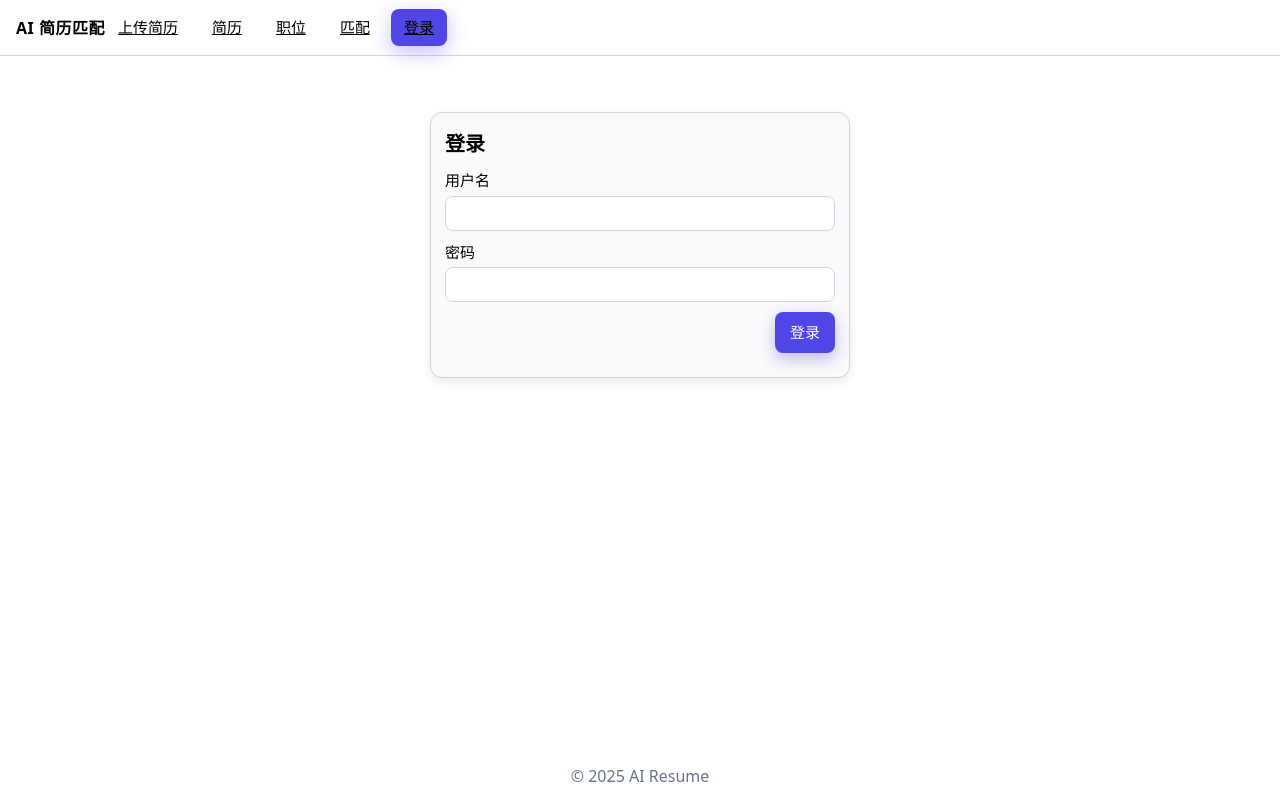
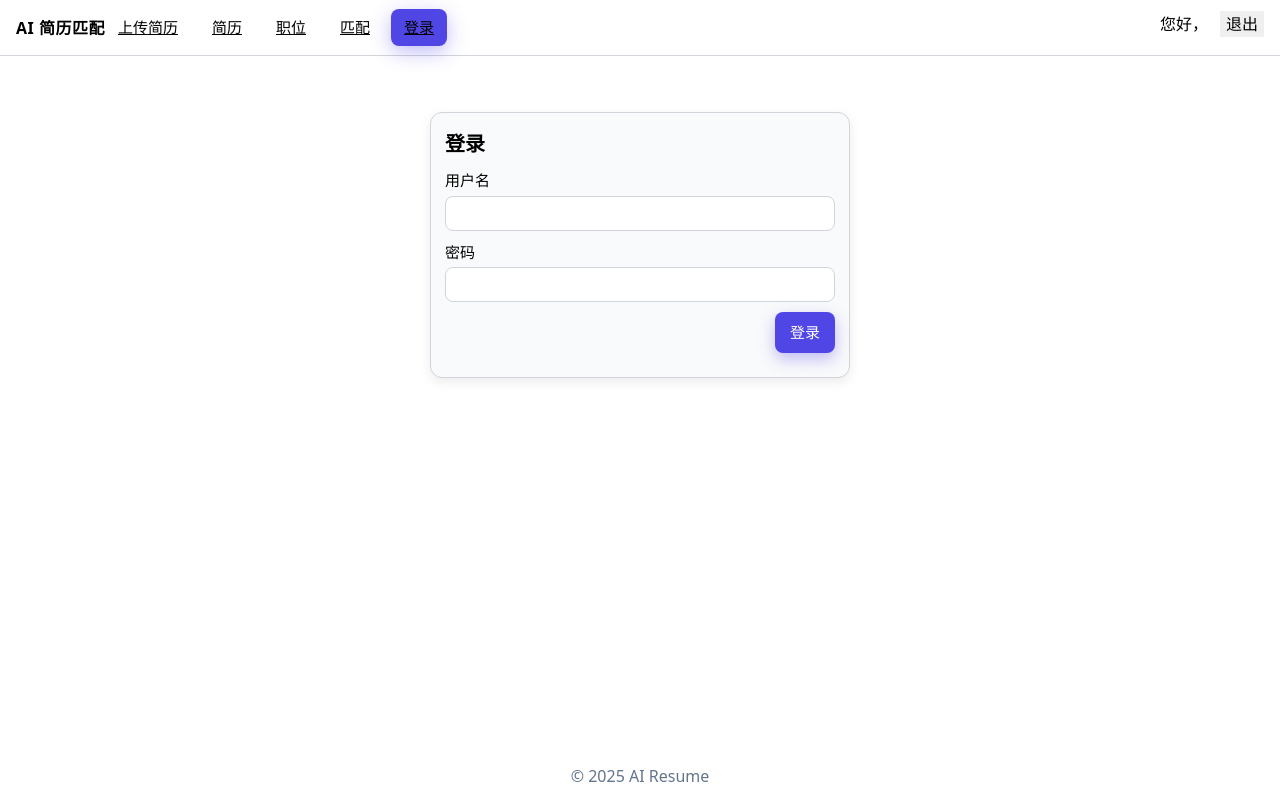
Before and after one commit to HFHL/AI_resume2, a React (Vite) app in the folder frontend/: page /login in a window 1280 px wide. Built offline with nearby package versions, Linux system fonts and the light colour scheme; no server answers; sample sign-in values are in the browser's storage.

Commit message:
fix bug login

```diff
--- a/frontend/src/components/Layout.tsx
+++ b/frontend/src/components/Layout.tsx
@@ -9,6 +9,15 @@ const tabs = [
 ] as const
 
 export default function Layout() {
+  const user = (() => {
+    try { return JSON.parse(localStorage.getItem('auth_user') || 'null') } catch { return null }
+  })()
+
+  function logout() {
+    try { localStorage.removeItem('auth_user') } catch {}
+    window.location.href = '/login'
+  }
+
   return (
     <div className="page">
       <header className="header">
@@ -25,6 +34,14 @@ export default function Layout() {
           ))}
         </nav>
         <div style={{ flex: 1 }} />
+        {user ? (
+          <div className="bar" style={{ gap: 12 }}>
+            <span>您好，{user.full_name || user.account}</span>
+            <button onClick={logout}>退出</button>
+          </div>
+        ) : (
+          <NavLink to="/login" className={({ isActive }) => `nav-item ${isActive ? 'active' : ''}`}>登录</NavLink>
+        )}
       </header>
 
       <main className="main">
--- a/frontend/src/pages/LoginPage.tsx
+++ b/frontend/src/pages/LoginPage.tsx
@@ -39,6 +39,7 @@ export default function LoginPage() {
           return
         }
         if (data?.success) {
+          try { localStorage.setItem('auth_user', JSON.stringify(data.user)) } catch {}
           alert('登录成功')
           // 简单处理：登录成功后返回首页
           window.location.href = '/'
```
